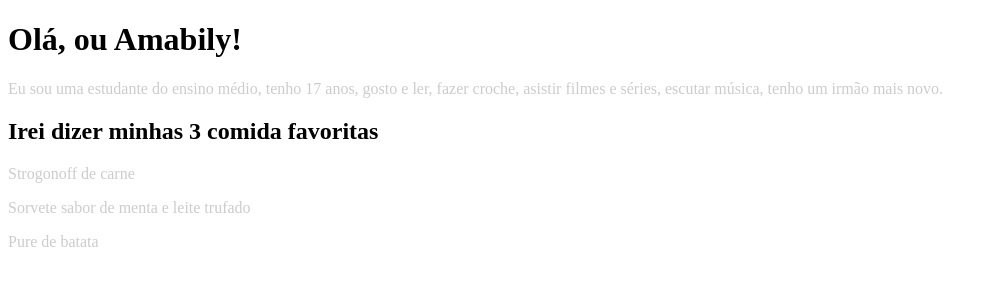
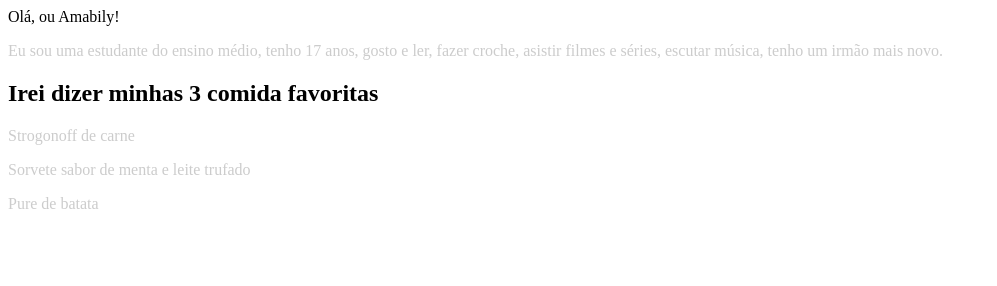
Before and after one commit to AmabilyBrandao/meu-site, a plain HTML site: page index.html in a window 1280 px wide. Shown: the whole page, without its empty margins (0-997 px from the left). Drawn offline with Linux system fonts and the light colour scheme.

Commit message:
Update index.html

```diff
--- a/index.html
+++ b/index.html
@@ -6,7 +6,7 @@
  <link href="style.css" rel="stylesheet">
 </head>
  <body>
- <h1>Olá, ou Amabily!</h1>
+ <header>Olá, ou Amabily!</header>
  <p>Eu sou uma estudante do ensino médio, tenho 17 anos, gosto e ler, fazer croche, asistir filmes e séries, escutar música, tenho um irmão mais novo.</p>
 <h2>Irei dizer minhas 3 comida favoritas </h2>
 <p>Strogonoff de carne </p>
```
